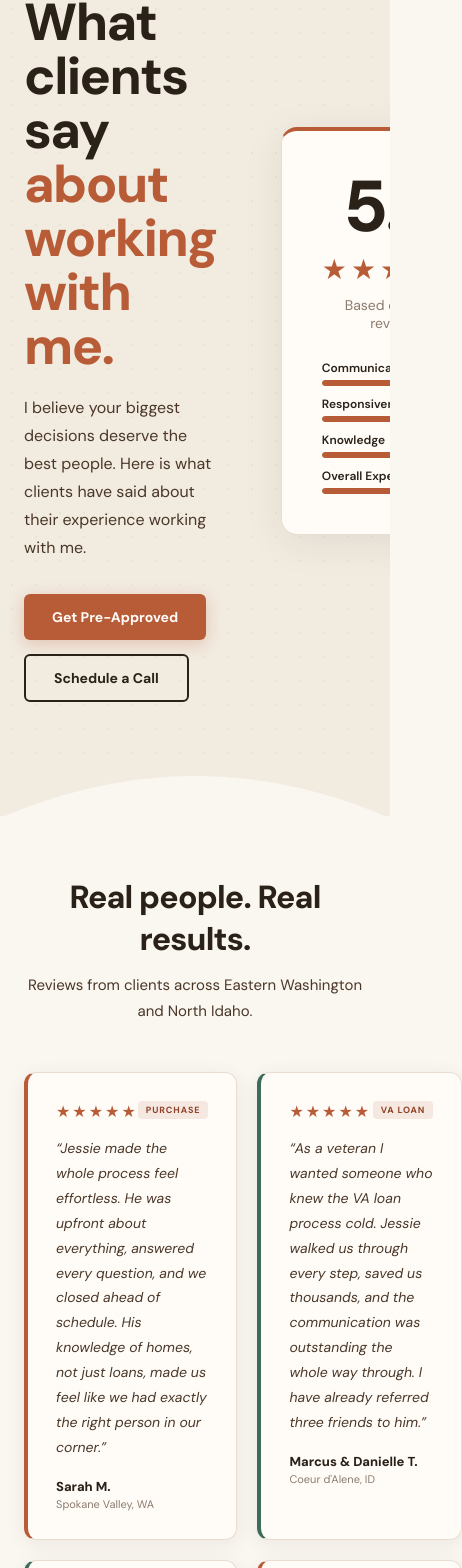
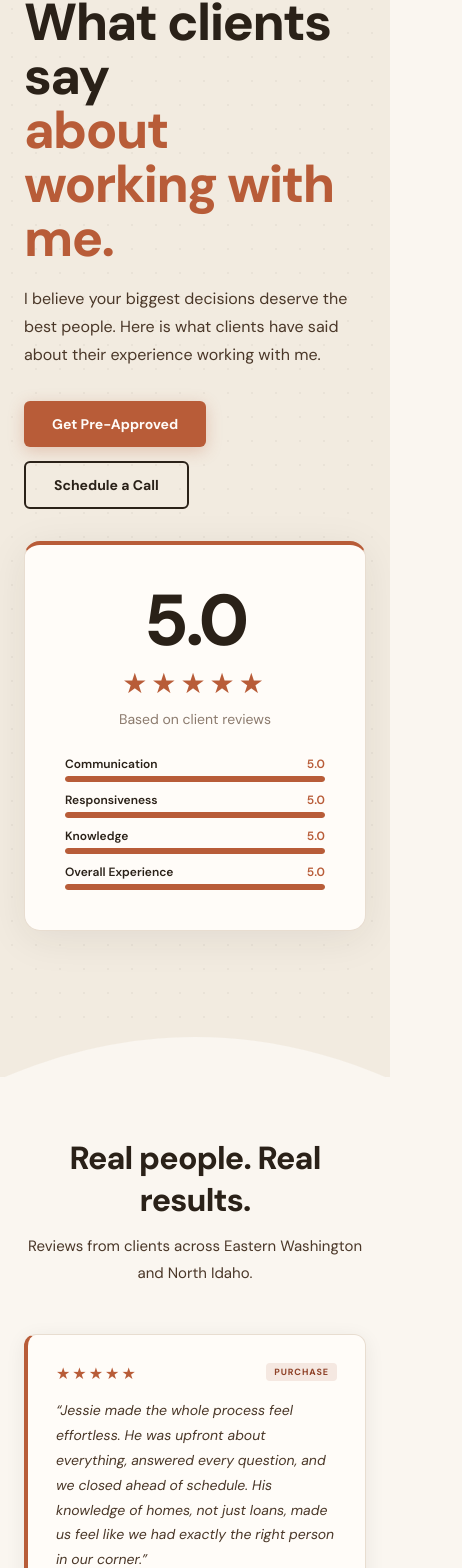
Before and after one commit to JessieBoggs/jessieboggs-website, a Next.js app: page /reviews in a window 390 px wide. Shown: the part 240-1808 px from the top of the page, 462 px wide, since content can reach past the window. Built offline with nearby package versions, Linux system fonts and the light colour scheme.

Commit message:
Fix reviews mobile layout

```diff
--- a/app/globals.css
+++ b/app/globals.css
@@ -294,6 +294,24 @@ body {
   .agents-resources-grid {
     grid-template-columns: 1fr !important;
   }
+/* ── REVIEWS ── */
+  .reviews-hero-grid {
+    grid-template-columns: 1fr !important;
+    gap: 40px !important;
+    display: block !important;
+  }
+  .reviews-hero-grid > div {
+    width: 100% !important;
+    margin-bottom: 32px !important;
+  }
+  .reviews-grid {
+    grid-template-columns: 1fr !important;
+    display: block !important;
+  }
+  .reviews-grid > div {
+    width: 100% !important;
+    margin-bottom: 20px !important;
+  }
 }
 
 
```
